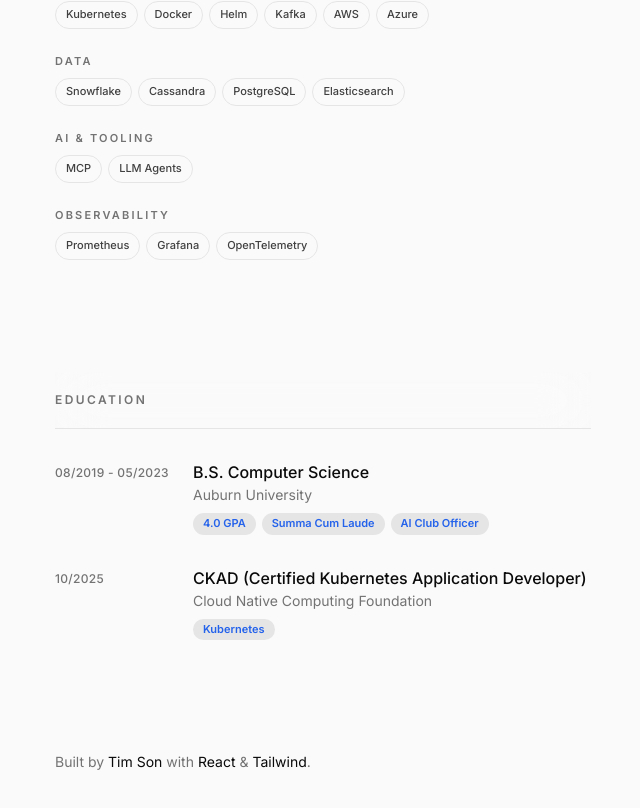
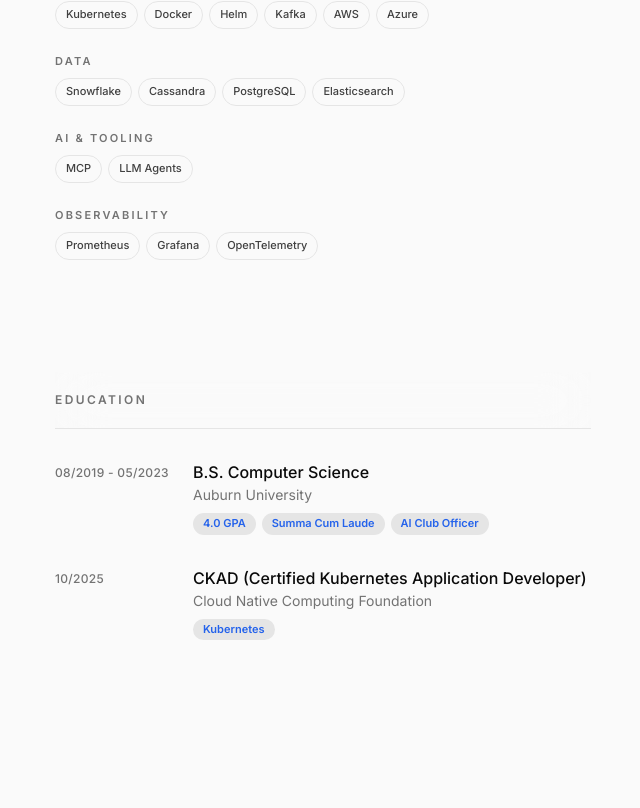
Before and after one commit to timsonau/portfolio, a React (Vite) app: page / in a window 1280 px wide. Shown: the part 1768-2576 px from the top of the page, without its empty margins (593-1233 px from the left). Built offline with nearby package versions, Linux system fonts and the light colour scheme; no server answers.

Commit message:
style: remove footer

```diff
--- a/src/components/Footer.tsx
+++ b/src/components/Footer.tsx
@@ -1,15 +1,6 @@
 export default function Footer() {
   return (
     <footer className="pb-16 text-sm text-muted-foreground lg:pb-0" data-reveal>
-      <p>
-        {"Built by "}
-        <span className="text-foreground">Tim Son</span>
-        {" with "}
-        <a href="https://react.dev" target="_blank" rel="noopener noreferrer" className="text-foreground transition-colors duration-300 hover:text-highlight">React</a>
-        {" & "}
-        <a href="https://tailwindcss.com" target="_blank" rel="noopener noreferrer" className="text-foreground transition-colors duration-300 hover:text-highlight">Tailwind</a>
-        .
-      </p>
     </footer>
   );
 }
```
